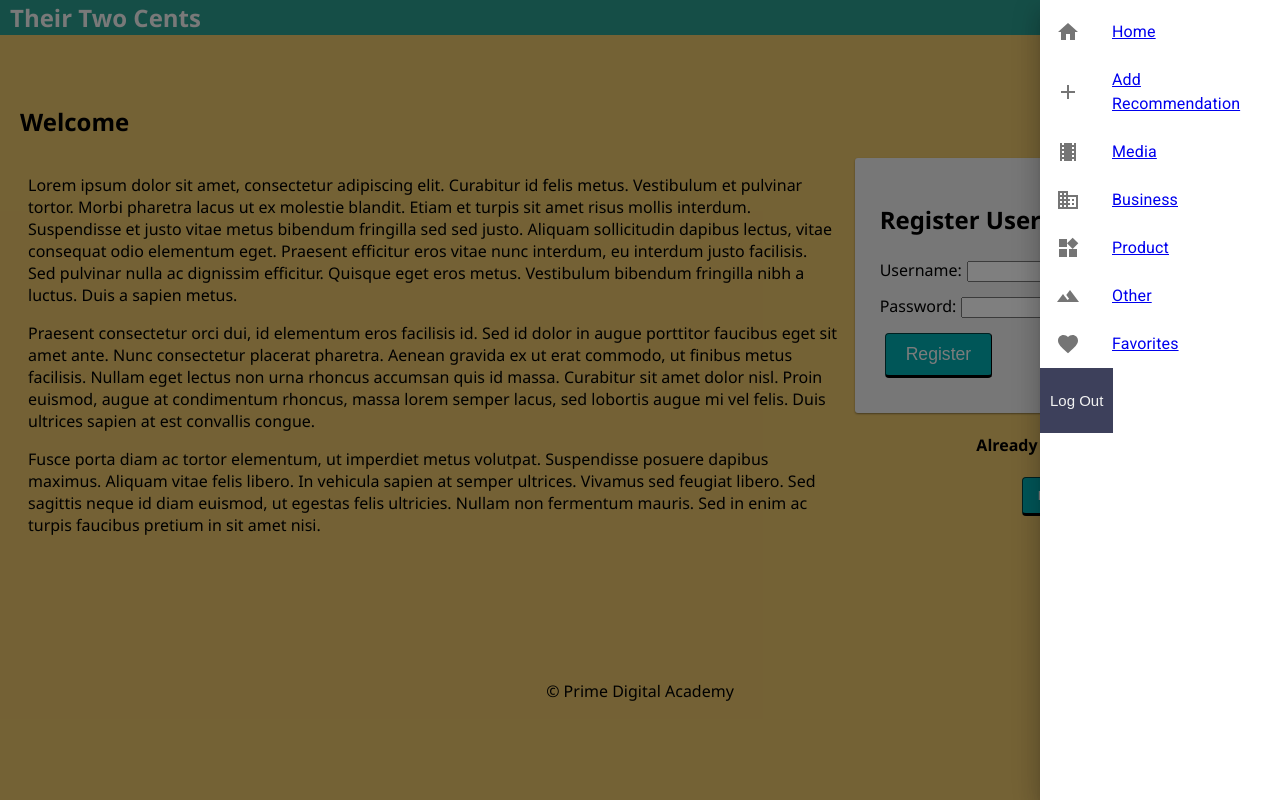
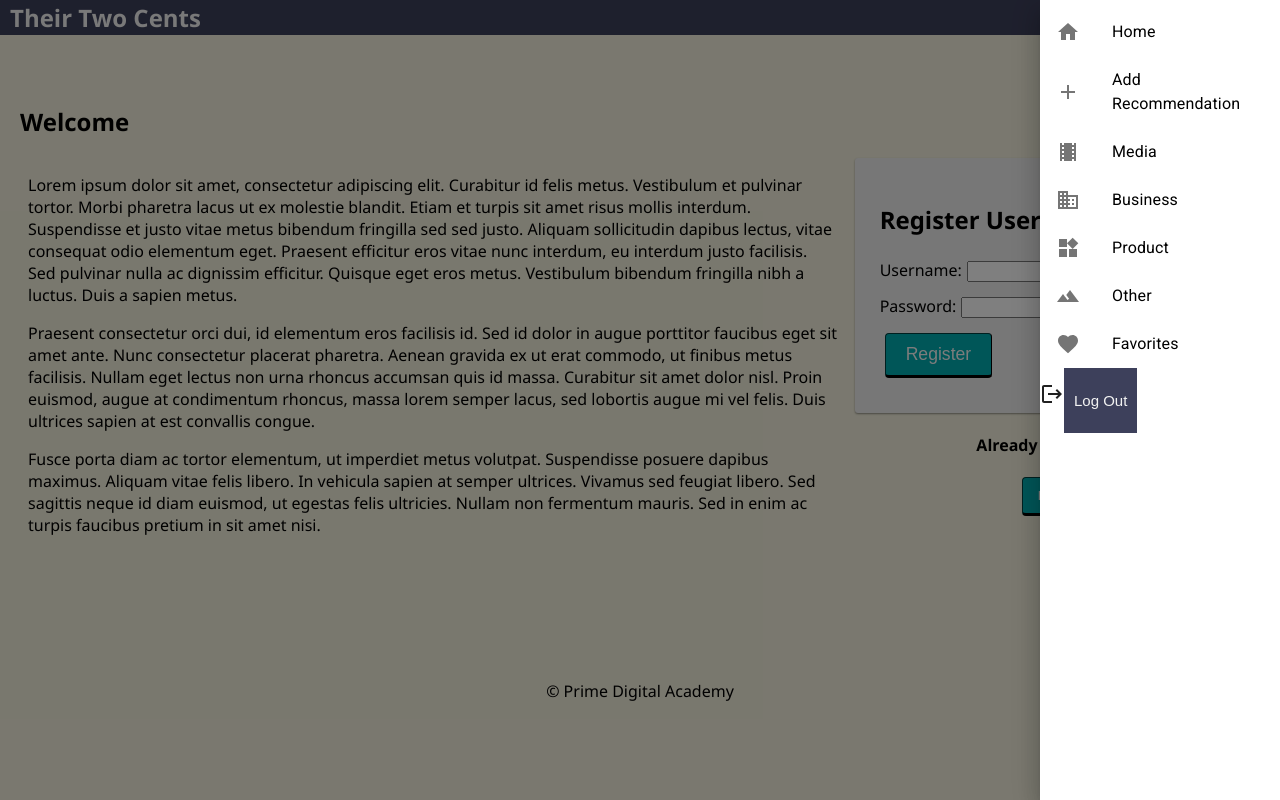
Before and after one commit to sarahhelgen/their-two-cents, a React (Create React App) app: page /#/home in a window 1280 px wide. Both pictures are taken after a click on the icon 1257 px from the left and 17 px from the top of the page. Built offline with nearby package versions, Linux system fonts and the light colour scheme; no server answers.

Commit message:
updated CSS of drawer a bit more

```diff
--- a/src/components/App/App.css
+++ b/src/components/App/App.css
@@ -2,7 +2,7 @@ html,
 body,
 #react-root {
   height: 100%;
-  background-color: #e9c46a;
+  background-color: #f4f1de;
 }
 
 body {
--- a/src/components/LogOutButton/LogOutButton.jsx
+++ b/src/components/LogOutButton/LogOutButton.jsx
@@ -1,9 +1,12 @@
 import React from 'react';
 import { useDispatch } from 'react-redux';
+import LogoutIcon from '@mui/icons-material/Logout';
 
 function LogOutButton(props) {
   const dispatch = useDispatch();
   return (
+    <>
+    <LogoutIcon />
     <button
       // This button shows up in multiple locations and is styled differently
       // because it's styled differently depending on where it is used, the className
@@ -13,6 +16,8 @@ function LogOutButton(props) {
     >
       Log Out
     </button>
+
+    </>
   );
 }
 
--- a/src/components/Nav/Nav.css
+++ b/src/components/Nav/Nav.css
@@ -5,7 +5,7 @@
   align-items: center;
 
   margin: 0 0 30px;
-  background-color: #2a9d8f;
+  background-color: #3d405b;
   overflow: hidden;
 }
 
--- a/src/components/Nav/Nav.jsx
+++ b/src/components/Nav/Nav.jsx
@@ -49,6 +49,11 @@ function Nav() {
     },
     root: {
       display: 'flex',
+    },
+    link: {
+      textDecoration: 'none',
+      color: 'black',
+
     }
 
   })
@@ -61,7 +66,7 @@ function Nav() {
 
         <List>
 
-          <Link to="/user">
+          <Link to="/user" className={classes.link}>
             <ListItem button>
               <ListItemIcon>
                 <HomeIcon />
@@ -70,7 +75,7 @@ function Nav() {
             </ListItem>
           </Link>
 
-          <Link to="/add">
+          <Link to="/add" className={classes.link} >
             <ListItem button>
               <ListItemIcon>
                 <AddIcon />
@@ -79,7 +84,7 @@ function Nav() {
             </ListItem>
           </Link>
 
-          <Link to="/media">
+          <Link to="/media" className={classes.link}>
             <ListItem button>
               <ListItemIcon>
                 <TheatersIcon />
@@ -88,7 +93,7 @@ function Nav() {
             </ListItem>
           </Link>
 
-          <Link to="/business">
+          <Link to="/business"className={classes.link}>
             <ListItem button>
               <ListItemIcon>
                 <BusinessIcon />
@@ -97,7 +102,7 @@ function Nav() {
             </ListItem>
           </Link>
 
-          <Link to="/product">
+          <Link to="/product" className={classes.link}>
             <ListItem button>
               <ListItemIcon>
                 <WidgetsIcon />
@@ -106,7 +111,7 @@ function Nav() {
             </ListItem>
           </Link>
 
-          <Link to="/other">
+          <Link to="/other" className={classes.link}>
             <ListItem button>
               <ListItemIcon>
                 <TerrainIcon />
@@ -115,7 +120,7 @@ function Nav() {
             </ListItem>
           </Link>
 
-          <Link to="/favorite">
+          <Link to="/favorite" className={classes.link}>
             <ListItem button>
               <ListItemIcon>
                 <FavoriteIcon />
```
